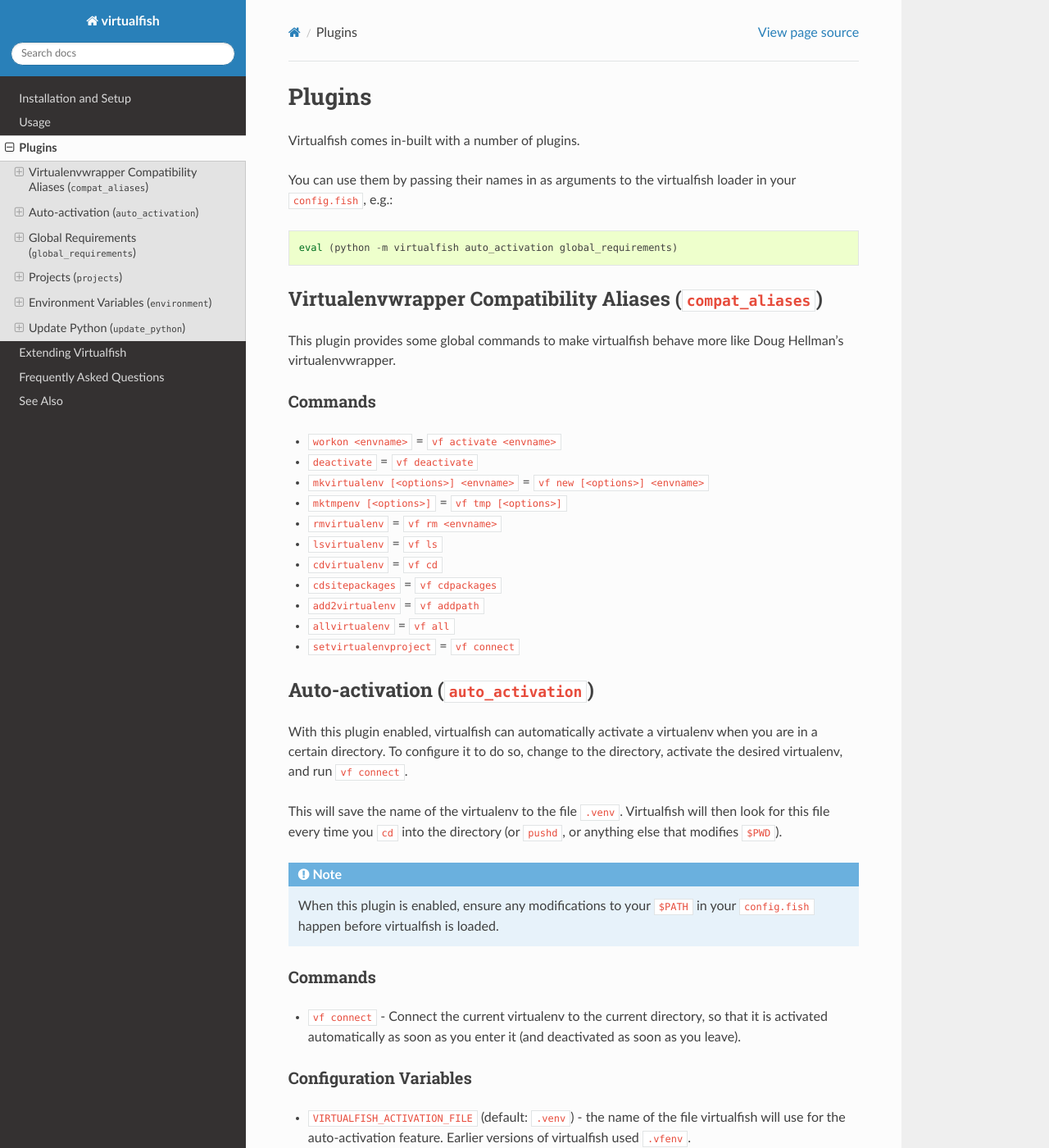
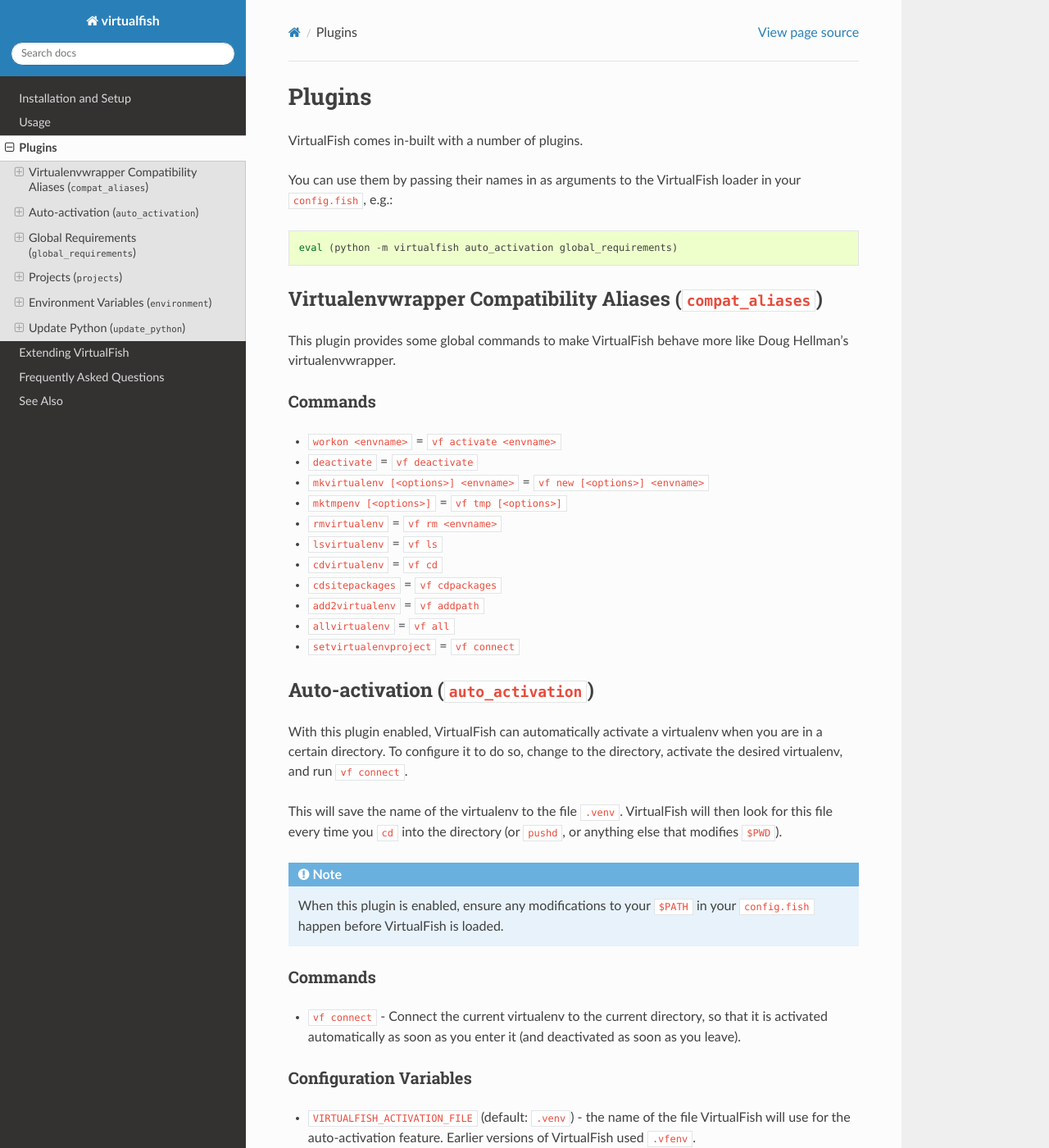
Before and after one commit to justinmayer/virtualfish, a Sphinx documentation site: the page built from docs/plugins.rst, in a window 1280 px wide and 1400 px high. Shown: the whole window at 82% size. Built offline with Sphinx 7.4.7 and the Read the Docs theme 2.0.0, drawn with Linux system fonts in a browser that asks for light colours; the version number could not be read and is left out.

```diff
--- a/docs/extend.rst
+++ b/docs/extend.rst
@@ -1,4 +1,4 @@
-Extending Virtualfish
+Extending VirtualFish
 =====================
 
 Variables
--- a/docs/index.rst
+++ b/docs/index.rst
@@ -1,4 +1,4 @@
-virtualfish
+VirtualFish
 ===========
 
 A Fish Shell wrapper for Ian Bicking's `virtualenv <https://virtualenv.pypa.io/en/latest/>`_, somewhat loosely
--- a/docs/plugins.rst
+++ b/docs/plugins.rst
@@ -1,9 +1,9 @@
 Plugins
 =======
 
-Virtualfish comes in-built with a number of plugins.
+VirtualFish comes in-built with a number of plugins.
 
-You can use them by passing their names in as arguments to the virtualfish
+You can use them by passing their names in as arguments to the VirtualFish
 loader in your ``config.fish``, e.g.::
 
    eval (python -m virtualfish auto_activation global_requirements)
@@ -13,7 +13,7 @@ loader in your ``config.fish``, e.g.::
 Virtualenvwrapper Compatibility Aliases (``compat_aliases``)
 ------------------------------------------------------------
 
-This plugin provides some global commands to make virtualfish behave more like
+This plugin provides some global commands to make VirtualFish behave more like
 Doug Hellman's virtualenvwrapper.
 
 Commands
@@ -39,11 +39,11 @@ Auto-activation (``auto_activation``)
 --------------------------------------
 
 With this plugin enabled,
-virtualfish can automatically activate a virtualenv when you are in a
+VirtualFish can automatically activate a virtualenv when you are in a
 certain directory. To configure it to do so, change to the directory,
 activate the desired virtualenv, and run ``vf connect``.
 
-This will save the name of the virtualenv to the file ``.venv``. Virtualfish
+This will save the name of the virtualenv to the file ``.venv``. VirtualFish
 will then look for this file every time you ``cd`` into the directory (or
 ``pushd``, or anything else that modifies ``$PWD``).
 
@@ -51,7 +51,7 @@ will then look for this file every time you ``cd`` into the directory (or
 .. note::
 
     When this plugin is enabled, ensure any modifications to your ``$PATH`` in
-    your ``config.fish`` happen before virtualfish is loaded.
+    your ``config.fish`` happen before VirtualFish is loaded.
 
 Commands
 ........
@@ -64,8 +64,8 @@ Configuration Variables
 .......................
 
 -  ``VIRTUALFISH_ACTIVATION_FILE`` (default: ``.venv``) - the name of
-   the file virtualfish will use for the auto-activation feature. Earlier
-   versions of virtualfish used ``.vfenv``.
+   the file VirtualFish will use for the auto-activation feature. Earlier
+   versions of VirtualFish used ``.vfenv``.
 
 State Variables
 ...............
--- a/docs/seealso.rst
+++ b/docs/seealso.rst
@@ -1,7 +1,7 @@
 See Also
 ========
 
-This page is for other projects that integrate with virtualfish, such as
+This page is for other projects that integrate with VirtualFish, such as
 third-party plugins, prompts and so on. If you know of (or maintain!) such a
 project and it's not on this list, please file a pull request.
 
@@ -9,4 +9,4 @@ Prompts
 -------
 
 - Both ``bobthefish`` and ``scorphish`` themes for `Oh My Fish! <https://github.com/bpinto/oh-my-fish>`_
-  support virtualfish.
+  support VirtualFish.
```
Also changed, not shown: other parts of docs/extend.rst (+2 -2 lines), CONTRIBUTING.md (+5 -5 lines), README.md (+2 -2 lines), docs/faq.rst (+7 -7 lines), docs/install.rst (+4 -4 lines), 3 other files.
